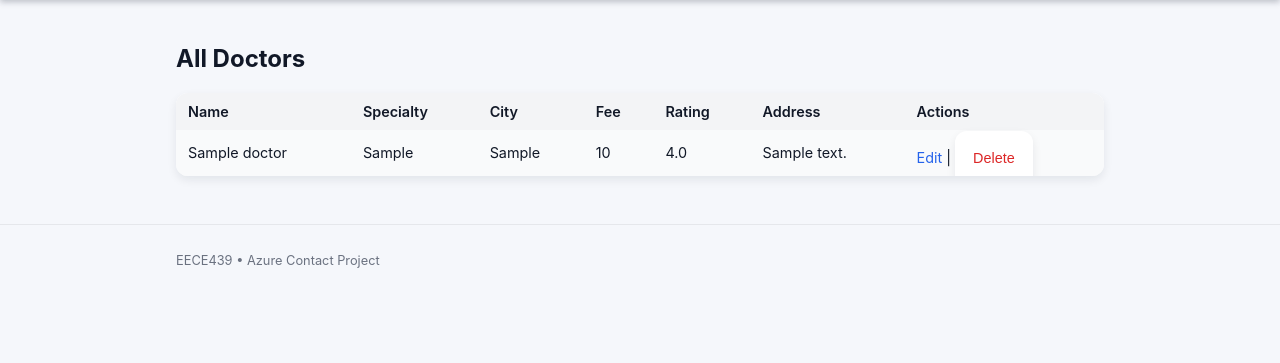
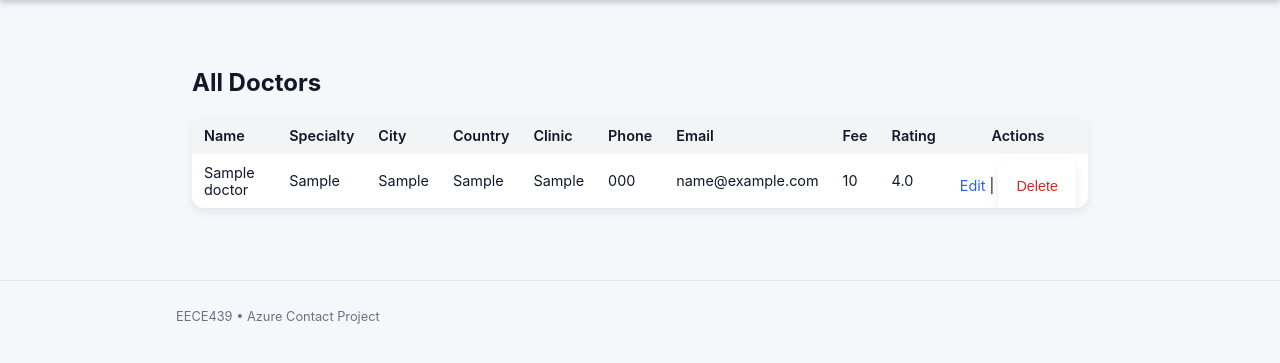
Before and after one commit to Marcm7/contact-recommender, a Flask app: page /doctors in a window 1280 px wide. Shown: the part 79-442 px from the top of the page. Run offline with Flask 3, Linux system fonts and the light colour scheme; tables that the repository leaves empty hold one stand-in row (values such as "Sample post").

Commit message:
Updated app with hospital dataset, recommendation engine, layout fixes

```diff
--- a/app.py
+++ b/app.py
@@ -16,16 +16,22 @@ db = SQLAlchemy(app)
 # --- Model: one contact = one doctor ---
 class Doctor(db.Model):
     id = db.Column(db.Integer, primary_key=True)
-    name = db.Column(db.String(120), nullable=False)
-    specialty = db.Column(db.String(120), nullable=False)
-    city = db.Column(db.String(120), nullable=False)
-    address = db.Column(db.String(200), nullable=True)
-    fee = db.Column(db.Integer, nullable=True)     # integer fee
-    rating = db.Column(db.Float, nullable=True)    # rating 1–5
+    name = db.Column(db.String(200), nullable=False)
+    specialty = db.Column(db.String(200), nullable=True)
+    city = db.Column(db.String(120), nullable=True)
+    country = db.Column(db.String(120), nullable=True)
+    clinic = db.Column(db.String(200), nullable=True)
+    address = db.Column(db.String(300), nullable=True)
+    phone = db.Column(db.String(50), nullable=True)
+    email = db.Column(db.String(120), nullable=True)
+    fee = db.Column(db.Integer, nullable=True)      # integer fee
+    rating = db.Column(db.Float, nullable=True)     # rating 1–5
 
     def __repr__(self):
         return f"<Doctor {self.name} ({self.specialty})>"
 
+
+# --- Routes ---
 
 @app.route("/")
 def index():
@@ -42,11 +48,15 @@ def list_doctors():
 def create_doctor():
     if request.method == "POST":
         name = request.form["name"]
-        specialty = request.form["specialty"]
-        city = request.form["city"]
+        specialty = request.form.get("specialty")
+        city = request.form.get("city")
+        country = request.form.get("country")
+        clinic = request.form.get("clinic")
         address = request.form.get("address")
+        phone = request.form.get("phone")
+        email = request.form.get("email")
 
-        # ---- Fee: integer, no negatives ----
+        # fee: integer, no negatives
         fee_raw = request.form.get("fee")
         if fee_raw not in (None, ""):
             fee = int(fee_raw)
@@ -55,7 +65,7 @@ def create_doctor():
         else:
             fee = None
 
-        # ---- Rating: optional float ----
+        # rating: optional float
         rating_raw = request.form.get("rating")
         rating = float(rating_raw) if rating_raw not in (None, "") else None
 
@@ -63,7 +73,11 @@ def create_doctor():
             name=name,
             specialty=specialty,
             city=city,
+            country=country,
+            clinic=clinic,
             address=address,
+            phone=phone,
+            email=email,
             fee=fee,
             rating=rating,
         )
@@ -72,17 +86,23 @@ def create_doctor():
         return redirect(url_for("list_doctors"))
 
     return render_template("new_doctor.html")
+
+
 @app.route("/doctors/<int:doctor_id>/edit", methods=["GET", "POST"])
 def edit_doctor(doctor_id):
     doctor = Doctor.query.get_or_404(doctor_id)
 
     if request.method == "POST":
         doctor.name = request.form["name"]
-        doctor.specialty = request.form["specialty"]
-        doctor.city = request.form["city"]
+        doctor.specialty = request.form.get("specialty")
+        doctor.city = request.form.get("city")
+        doctor.country = request.form.get("country")
+        doctor.clinic = request.form.get("clinic")
         doctor.address = request.form.get("address")
+        doctor.phone = request.form.get("phone")
+        doctor.email = request.form.get("email")
 
-        # fee: same logic as before (integer, no negatives)
+        # fee: integer, no negatives
         fee_raw = request.form.get("fee")
         if fee_raw not in (None, ""):
             fee = int(fee_raw)
@@ -92,7 +112,7 @@ def edit_doctor(doctor_id):
             fee = None
         doctor.fee = fee
 
-        # rating
+        # rating: optional float
         rating_raw = request.form.get("rating")
         doctor.rating = float(rating_raw) if rating_raw not in (None, "") else None
 
@@ -109,6 +129,7 @@ def delete_doctor(doctor_id):
     db.session.commit()
     return redirect(url_for("list_doctors"))
 
+
 @app.route("/recommend", methods=["GET", "POST"])
 def recommend():
     doctors = []
@@ -123,7 +144,6 @@ def recommend():
         query = Doctor.query
 
         if city:
-            # case-insensitive partial match
             query = query.filter(Doctor.city.ilike(f"%{city}%"))
             applied_filters["city"] = city
 
@@ -149,8 +169,6 @@ def recommend():
                            filters=applied_filters)
 
 
-
-
 if __name__ == "__main__":
     # Create DB tables if they don't exist yet
     with app.app_context():
--- a/static/style.css
+++ b/static/style.css
@@ -225,3 +225,24 @@ button[type="submit"]:hover {
   color: #6b7280;
   font-size: 0.8rem;
 }
+/* Better layout for Actions column */
+th.actions-col,
+td.actions-col {
+    white-space: nowrap;  /* Keep Edit | Delete on one line */
+    text-align: center;
+    width: 120px;
+}
+
+/* Make Delete look like a red link */
+button.link-delete {
+    background: none;
+    border: none;
+    color: #dc2626;
+    cursor: pointer;
+    padding: 0;
+    font-size: 0.9rem;
+}
+
+button.link-delete:hover {
+    text-decoration: underline;
+}
--- a/templates/base.html
+++ b/templates/base.html
@@ -14,7 +14,7 @@
         <a href="{{ url_for('list_doctors') }}">Doctors</a>
         <a href="{{ url_for('recommend') }}">Recommendations</a>
         <a href="{{ url_for('create_doctor') }}" class="btn-primary">Add Doctor</a>
-    </nav>
+      </nav>
     </div>
   </header>
 
--- a/templates/doctors.html
+++ b/templates/doctors.html
@@ -1,43 +1,57 @@
 {% extends "base.html" %}
 
 {% block content %}
-  <h2>All Doctors</h2>
+<div class="container">
+    <h2 class="section-title">All Doctors</h2>
 
     {% if doctors %}
-    <table>
+    <table class="doctors-table">
+        <thead>
             <tr>
                 <th>Name</th>
                 <th>Specialty</th>
                 <th>City</th>
+                <th>Country</th>
+                <th>Clinic</th>
+                <th>Phone</th>
+                <th>Email</th>
                 <th>Fee</th>
                 <th>Rating</th>
-        <th>Address</th>
-        <th>Actions</th>
+                <th class="actions-col">Actions</th>
             </tr>
+        </thead>
+
+        <tbody>
             {% for d in doctors %}
             <tr>
                 <td>{{ d.name }}</td>
-        <td>{{ d.specialty }}</td>
-        <td>{{ d.city }}</td>
-        <td>{{ d.fee if d.fee is not none else '-' }}</td>
-        <td>{{ d.rating if d.rating is not none else '-' }}</td>
-        <td>{{ d.address or '-' }}</td>
-        <td>
+                <td>{{ d.specialty or "-" }}</td>
+                <td>{{ d.city or "-" }}</td>
+                <td>{{ d.country or "-" }}</td>
+                <td>{{ d.clinic or "-" }}</td>
+                <td>{{ d.phone or "-" }}</td>
+                <td>{{ d.email or "-" }}</td>
+                <td>{{ d.fee if d.fee is not none else "-" }}</td>
+                <td>{{ d.rating if d.rating is not none else "-" }}</td>
+
+                <td class="actions-col">
                     <a href="{{ url_for('edit_doctor', doctor_id=d.id) }}">Edit</a>
                     |
                     <form action="{{ url_for('delete_doctor', doctor_id=d.id) }}"
                           method="post"
-                style="display:inline"
+                          style="display:inline;"
                           onsubmit="return confirm('Delete this doctor?');">
-            <button type="submit" style="background:none;border:none;color:#dc2626;cursor:pointer;padding:0;">
-              Delete
-            </button>
+                        <button type="submit" class="link-delete">Delete</button>
                     </form>
                 </td>
             </tr>
             {% endfor %}
+        </tbody>
+
     </table>
+
     {% else %}
-    <p>No doctors yet. <a href="{{ url_for('create_doctor') }}">Add one</a>.</p>
+    <p>No doctors yet. <a href="{{ url_for('new_doctor') }}">Add one.</a></p>
     {% endif %}
+</div>
 {% endblock %}
```
Also changed, not shown: data/contacts.csv (deleted, +0 -7 lines), import_data.py (+54 -12 lines), templates/edit_doctor.html (+23 -7 lines), templates/new_doctor.html (+18 -2 lines), templates/recommend.html (+10 -4 lines), data/hospitals.csv (added). Lines whose indentation alone changed are shown as unchanged.
